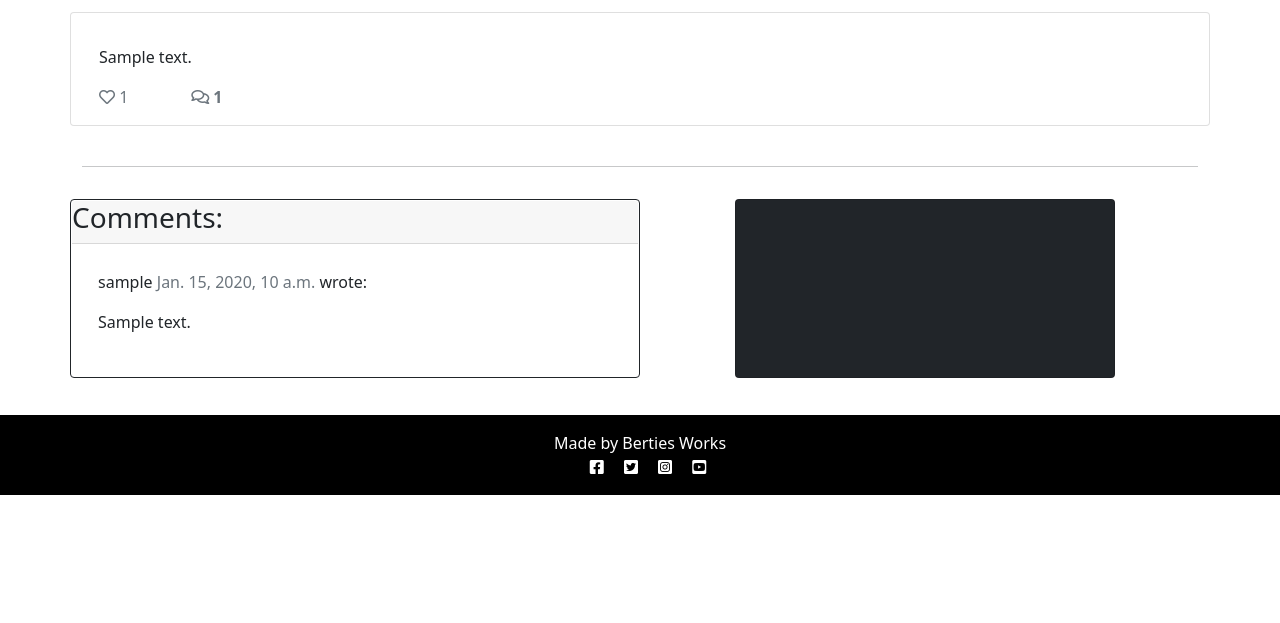
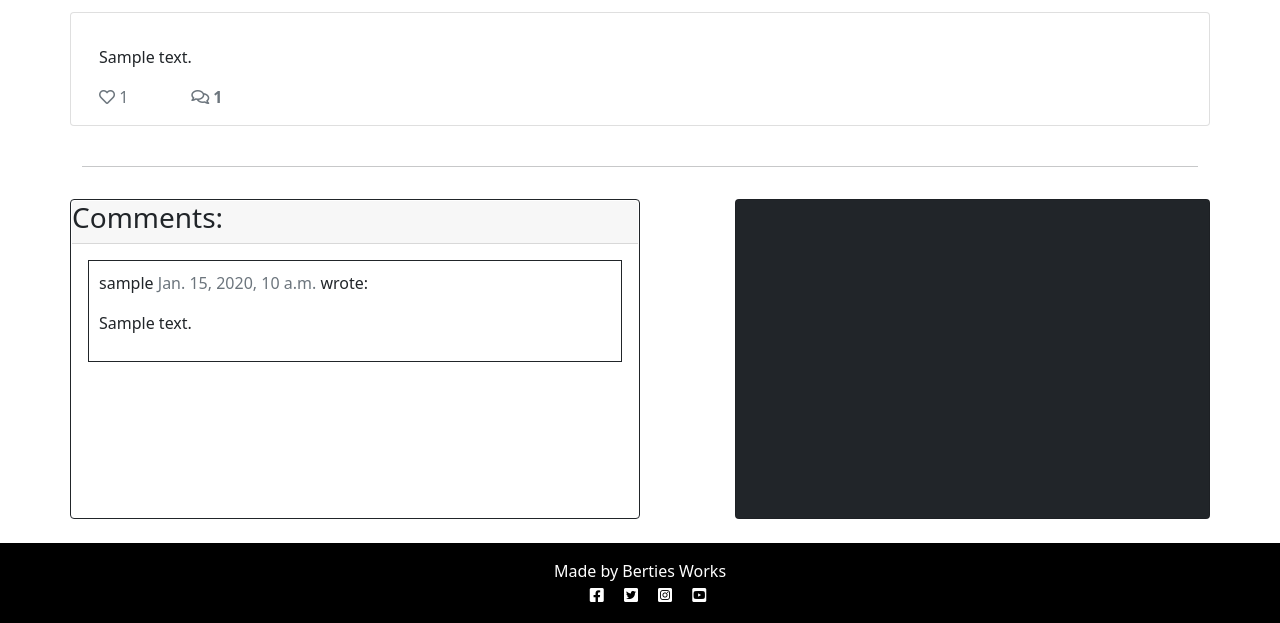
Before and after one commit to MrBertieG/ev-forum, a Django app: page /post/1/ in a window 1280 px wide. Shown: the part 305-928 px from the top of the page. Before the commit the page ends 800 px from the top, so only its background shows below. Run offline with Django 3.2, Linux system fonts and the light colour scheme; tables that the repository leaves empty hold one stand-in row (values such as "Sample post"); some libraries are stand-ins or nearby versions.

Commit message:
Adjust spascing between comments column and leave a comment box, ass border to each individual comment

```diff
--- a/static/css/style.css
+++ b/static/css/style.css
@@ -34,3 +34,7 @@
   #category-card {
     height: 3rem;
   }
+
+#add-comment {
+    height: 20rem;
+}
--- a/templates/post_detail.html
+++ b/templates/post_detail.html
@@ -122,7 +122,7 @@
             <div class="card-body">
                 <!-- We want a for loop inside the empty control tags to iterate through each comment in comments -->
                 {% for comment in comments %}
-                <div class="comments" style="padding: 10px;">
+                <div class="comments border border-dark" style="padding: 10px;">
                     <p class="font-weight-bold">
                         <!-- The commenter's name goes here. Check the model if you're not sure what that is -->
                         {{ comment.author }}
@@ -139,10 +139,9 @@
             </div>
         </div>
         <div class="col-md-1 mb-4"></div>
-        <div class="col-md-4 card mb-4 mt-3 text-white bg-dark">
+        <div class="col card mb-4 mt-3 text-white bg-dark" id="add-comment">
             <div class="card-body">
                 {% if user.is_authenticated %}
-
                 <h3>Leave a comment:</h3>
                 <p>Posting as: {{ user.username }}</p>
                 <form method="post" style="margin-top: 1.3em;">
```
